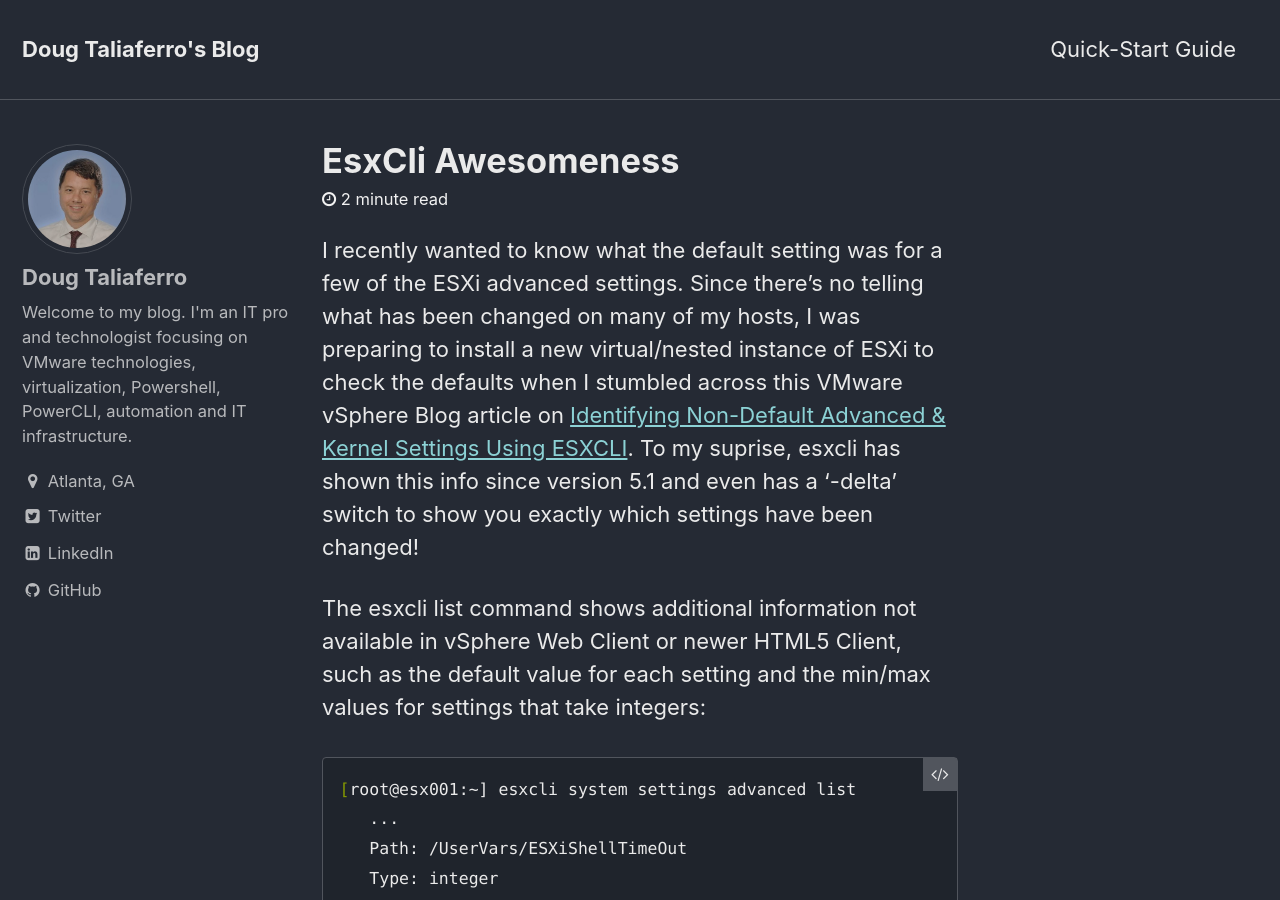
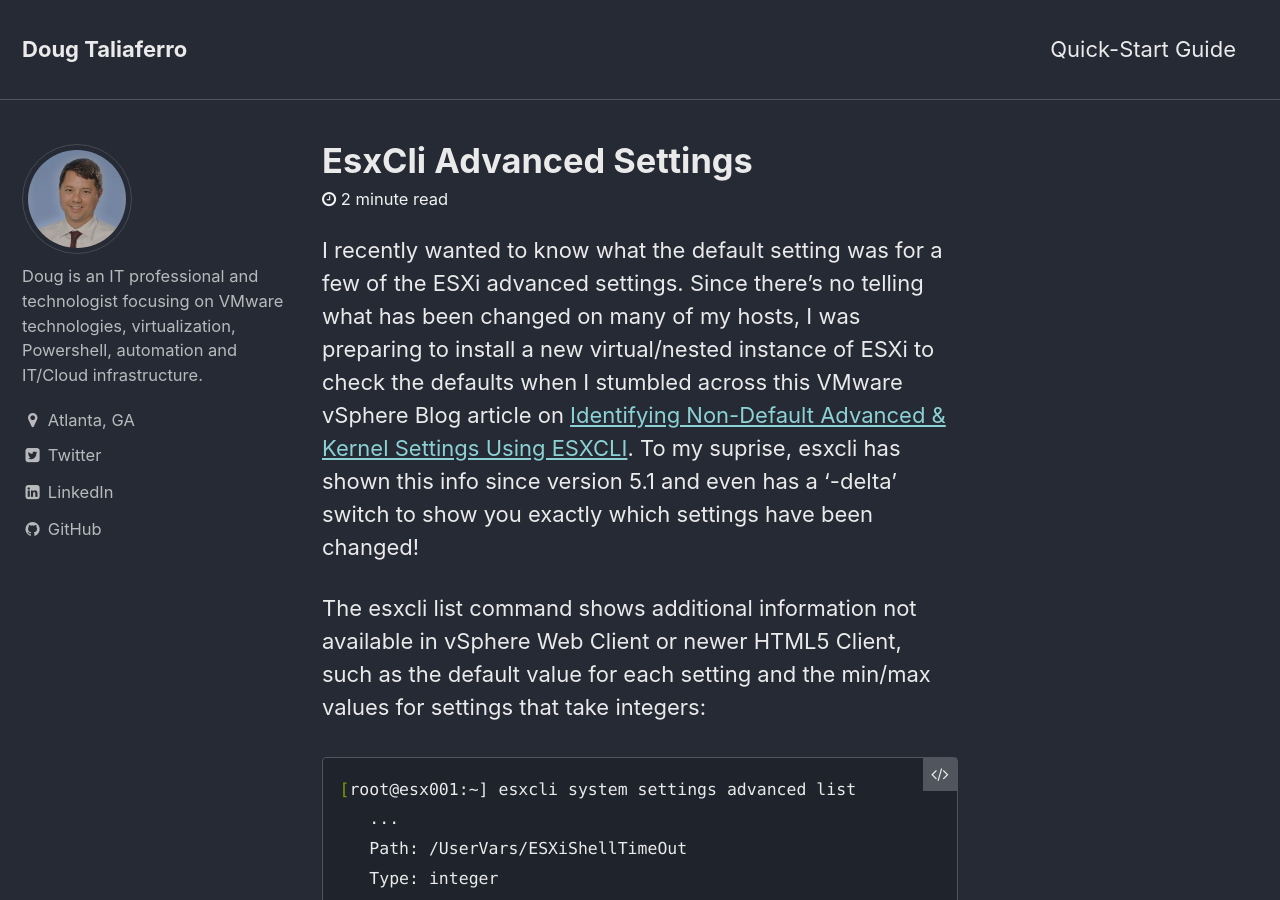
Before and after one commit to doogleit/doogleit.github.io, a Jekyll site: the page built from _posts/2017-12-27-esxcli-advanced-settings.md, in a window 1280 px wide and 900 px high. Built offline with Jekyll 4.4.1, drawn with Linux system fonts in a browser that asks for light colours.

Commit message:
Update bio and posts

```diff
--- a/_config.yml
+++ b/_config.yml
@@ -9,10 +9,10 @@ minimal_mistakes_skin    : "dark" # "air", "aqua", "contrast", "dark", "dirt", "
 
 # Site Settings
 locale                   : "en"
-title                    : "Doug Taliaferro's Blog"
+title                    : "Doug Taliaferro"
 title_separator          : "-"
 name                     : "Doug Taliaferro"
-description              : "Welcome to my blog.  I'm an IT pro and technologist focusing on VMware technologies, virtualization, Powershell, PowerCLI, automation and IT infrastructure."
+description              : "Doug is an IT pro and technologist focusing on VMware technologies, virtualization, Powershell, PowerCLI, automation and IT infrastructure."
 url                      : "http://taliaferro.org" # the base hostname & protocol for your site e.g. "https://mmistakes.github.io"
 baseurl                  : # the subpath of your site, e.g. "/blog"
 repository               : # GitHub username/repo-name e.g. "mmistakes/minimal-mistakes"
@@ -86,9 +86,9 @@ analytics:
 
 # Site Author
 author:
-  name             : "Doug Taliaferro"
+  name             : ""
   avatar           : "/assets/images/profile.jpg" # path of avatar image, e.g. "/assets/images/bio-photo.jpg"
-  bio              : "Welcome to my blog.  I'm an IT pro and technologist focusing on VMware technologies, virtualization, Powershell, PowerCLI, automation and IT infrastructure."
+  bio              : "Doug is an IT professional and technologist focusing on VMware technologies, virtualization, Powershell, automation and IT/Cloud infrastructure."
   location         : "Atlanta, GA"
   email            :
   uri              :
--- a/_posts/2017-12-27-esxcli-awesomeness.md
+++ b/_posts/2017-12-27-esxcli-advanced-settings.md
@@ -1,6 +1,6 @@
 ---
 layout: single
-title:  "EsxCli Awesomeness"
+title:  "EsxCli Advanced Settings"
 date:   2017-12-28 16:43:32 -0500
 categories: vsphere esxi powercli
 ---
```
